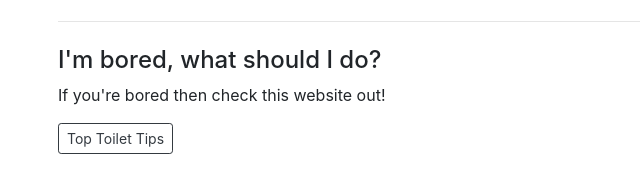
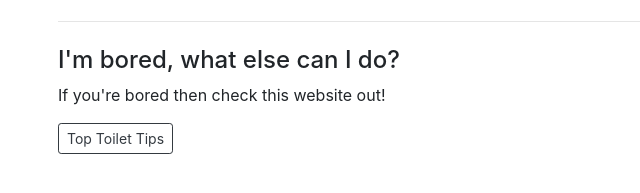
Before and after one commit to jopdop30/burial-rites, a plain HTML site: page index.html in a window 1280 px wide. Shown: the part 591-784 px from the top of the page, 27-667 px from the left. Drawn offline with nearby package versions, Linux system fonts and the light colour scheme.

Commit message:
Update index.html

```diff
--- a/index.html
+++ b/index.html
@@ -62,7 +62,7 @@
   <p>Burial Rites is a book written by Australian author Hannah Kent. The book is based on a true story.</p>
   <p>It tells the story of Agnes Magnúsdóttir, a servant in northern Iceland who was condemned to death after the murder of two men, one of whom was her employer, and became the last woman put to death in Iceland.</p>
   <hr class="my-4">
-  <h4>I'm bored, what should I do?</h4>
+  <h4>I'm bored, what else can I do?</h4>
   <p>If you're bored then check this website out!</p>
    <a class="btn btn-outline-dark btn-sm" href="https://www.toptoilettips.com" target="_blank" role="button">Top Toilet Tips</a>
   <p></p>
```
